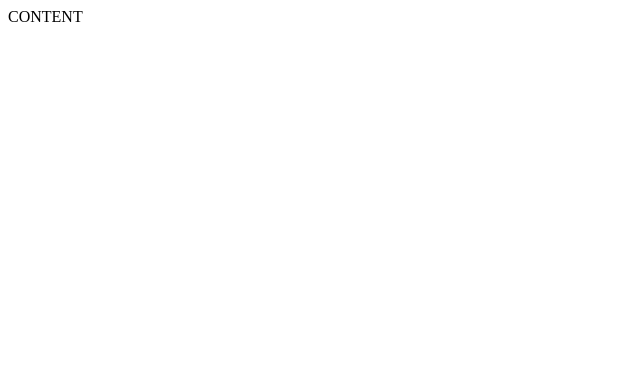
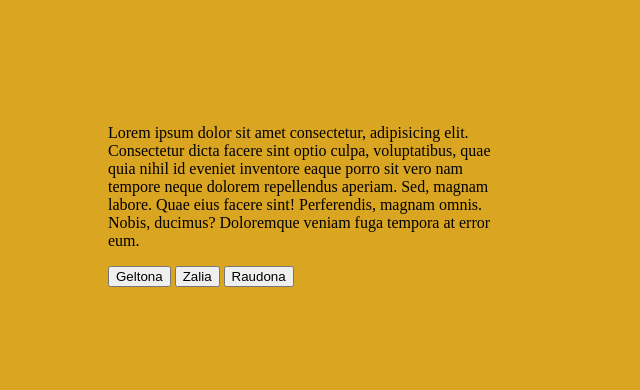
Before and after one commit to Evelinatoleike/java-script, a website: page index.html in a window 1280 px wide. Shown: the whole page, without its empty margins (0-640 px from the left). Drawn offline with Linux system fonts and the light colour scheme.

Commit message:
button ready

```diff
--- /dev/null
+++ b/css/main.css
@@ -0,0 +1,6 @@
+body {
+    display: inline-block;
+    background-color: goldenrod;
+    padding: 100px 100px;
+    width: 400px;
+}
--- a/index.html
+++ b/index.html
@@ -6,10 +6,26 @@
     <meta http-equiv="X-UA-Compatible" content="IE=edge">
     <meta name="viewport" content="width=device-width, initial-scale=1.0">
     <title>Button</title>
+    <link rel="stylesheet" href="./css/main.css">
 </head>
 
 <body>
-    CONTENT
+    <main>
+        <p>
+            Lorem ipsum dolor sit amet consectetur, adipisicing elit. Consectetur dicta facere sint optio culpa, voluptatibus, quae quia nihil id eveniet inventore eaque porro sit vero nam tempore neque dolorem repellendus aperiam. Sed, magnam labore. Quae eius facere sint! Perferendis, magnam omnis. Nobis, ducimus? Doloremque veniam fuga tempora at error eum.
+        </p>
+        <button id="btn1">
+            Geltona
+        </button>
+        <button id="btn2">
+            Zalia
+        </button>
+        <button id="btn3">
+            Raudona
+        </button>
+    </main>
+    <script src="./js/main.js" defer></script>
 </body>
 
+
 </html>
--- /dev/null
+++ b/js/main.js
@@ -0,0 +1,20 @@
+let btn1 = document.getElementById("btn1");
+
+btn1.addEventListener("click", function () {
+    let p = document.querySelector("p");
+    p.style.color = "yellow";
+})
+
+let btn2 = document.getElementById("btn2");
+
+btn2.addEventListener("click", function () {
+    let p = document.querySelector("p");
+    p.style.color = "green";
+})
+
+let btn3 = document.getElementById("btn3");
+
+btn3.addEventListener("click", function () {
+    let p = document.querySelector("p");
+    p.style.color = "red";
+})
```
